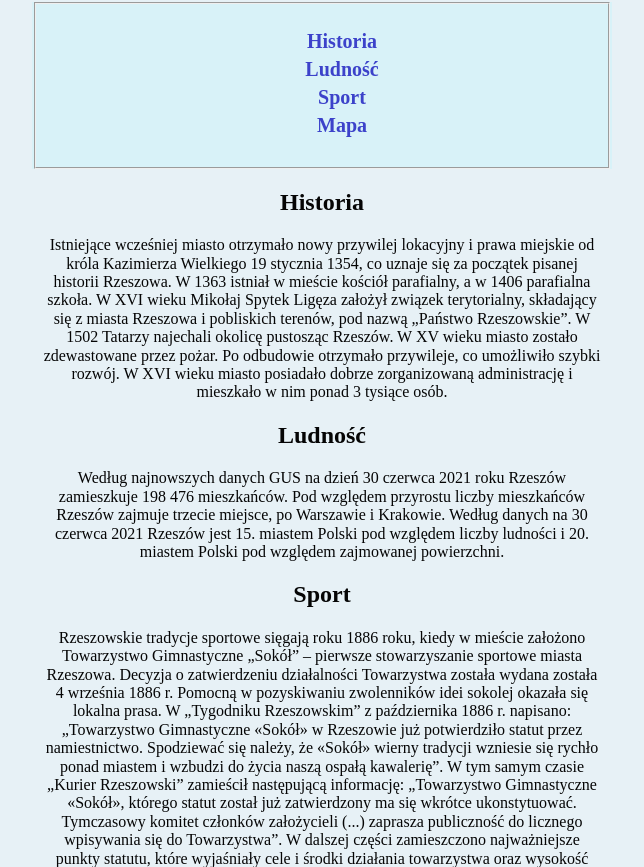
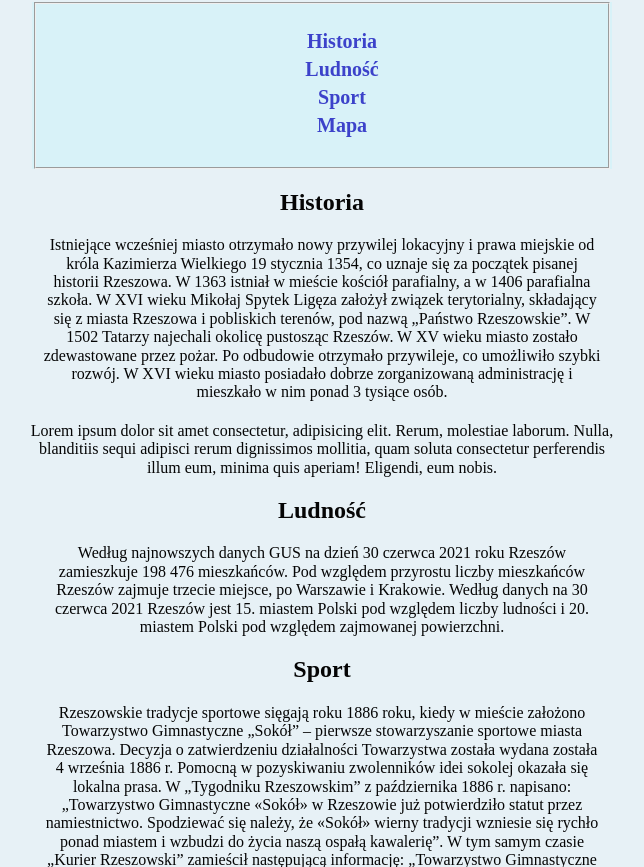
Before and after one commit to AdrianS942000/homepage, a plain HTML site: page index.html in a window 1280 px wide. Shown: the part 233-1100 px from the top of the page, without its empty margins (318-962 px from the left). Drawn offline with nearby package versions, Linux system fonts and the light colour scheme.

Commit message:
added new test section

```diff
--- a/index.html
+++ b/index.html
@@ -16,16 +16,15 @@
     <link rel="stylesheet" href="https://cdnjs.cloudflare.com/ajax/libs/normalize/8.0.1/normalize.css"
         integrity="sha512-oHDEc8Xed4hiW6CxD7qjbnI+B07vDdX7hEPTvn9pSZO1bcRqHp8mj9pyr+8RVC2GmtEfI2Bi9Ke9Ass0as+zpg=="
         crossorigin="anonymous" referrerpolicy="no-referrer">
-        <link rel="preconnect" href="https://fonts.googleapis.com">
-        <link rel="preconnect" href="https://fonts.gstatic.com" crossorigin>
-        <link href="https://fonts.googleapis.com/css2?family=Lato:wght@400;700&display=swap" rel="stylesheet">
+    <link rel="preconnect" href="https://fonts.googleapis.com">
+    <link rel="preconnect" href="https://fonts.gstatic.com" crossorigin>
+    <link href="https://fonts.googleapis.com/css2?family=Lato:wght@400;700&display=swap" rel="stylesheet">
     <title>Rzeszów</title>
 </head>
 
 <body class="body body-js">
     <h1>Rzeszów!</h1>
-    <p> <img width=180px
-            src="https://s2.manifo.com/usr/5/54f0/43/manager/przyjaciele/herb---miasto-rzeszow.jpg"
+    <p> <img width=180px src="https://s2.manifo.com/usr/5/54f0/43/manager/przyjaciele/herb---miasto-rzeszow.jpg"
             alt="Herb Rzeszowa"></p>
     <nav class="navigation navigation--blue">
         <fieldset>
@@ -46,6 +45,10 @@
         pustosząc Rzeszów. W XV wieku miasto zostało zdewastowane przez pożar. Po odbudowie otrzymało przywileje, co
         umożliwiło szybki rozwój. W XVI wieku miasto posiadało dobrze zorganizowaną administrację i mieszkało w nim
         ponad 3 tysiące osób.</p>
+
+    <p>Lorem ipsum dolor sit amet consectetur, adipisicing elit. Rerum, molestiae laborum. Nulla, blanditiis sequi
+        adipisci rerum dignissimos mollitia, quam soluta consectetur perferendis illum eum, minima quis aperiam!
+        Eligendi, eum nobis.</p>
 
     <h2 id="ludność">Ludność</h2>
     <p class="people">Według najnowszych danych GUS na dzień 30 czerwca 2021 roku Rzeszów zamieszkuje 198 476
```
